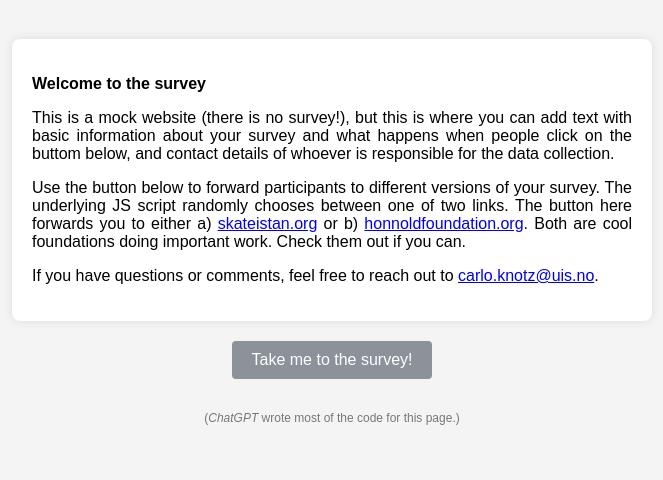
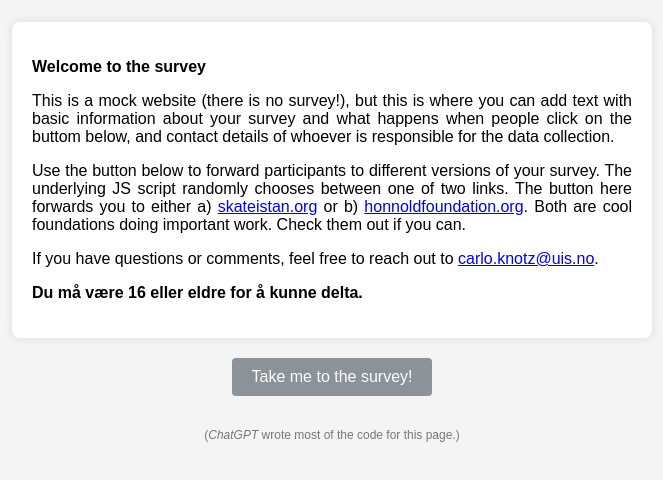
Before and after one commit to cknotz/survey_splitter, a plain HTML site: page index.html in a window 1280 px wide. Shown: the part 192-672 px from the top of the page, without its empty margins (308-971 px from the left). Drawn offline with Linux system fonts and the light colour scheme.

Commit message:
added 16 older message

```diff
--- a/index.html
+++ b/index.html
@@ -58,6 +58,7 @@
     <p>This is a mock website (there is no survey!), but this is where you can add text with basic information about your survey and what happens when people click on the buttom below, and contact details of whoever is responsible for the data collection.</p>
     <p>Use the button below to forward participants to different versions of your survey. The underlying JS script randomly chooses between one of two links. The button here forwards you to either a) <a href="https://skateistan.org/" target="_blank">skateistan.org</a> or b) <a href="https://www.honnoldfoundation.org" target="_blank">honnoldfoundation.org</a>. Both are cool foundations doing important work. Check them out if you can. </p>
     <p>If you have questions or comments, feel free to reach out to <a href="mailto:carlo.knotz@uis.no">carlo.knotz@uis.no</a>.</p>
+    <p><strong>Du må være 16 eller eldre for å kunne delta.</strong></p>
 </div>
 
   <button id="button" onclick="randomizeButton()">Take me to the survey!</button>
```
